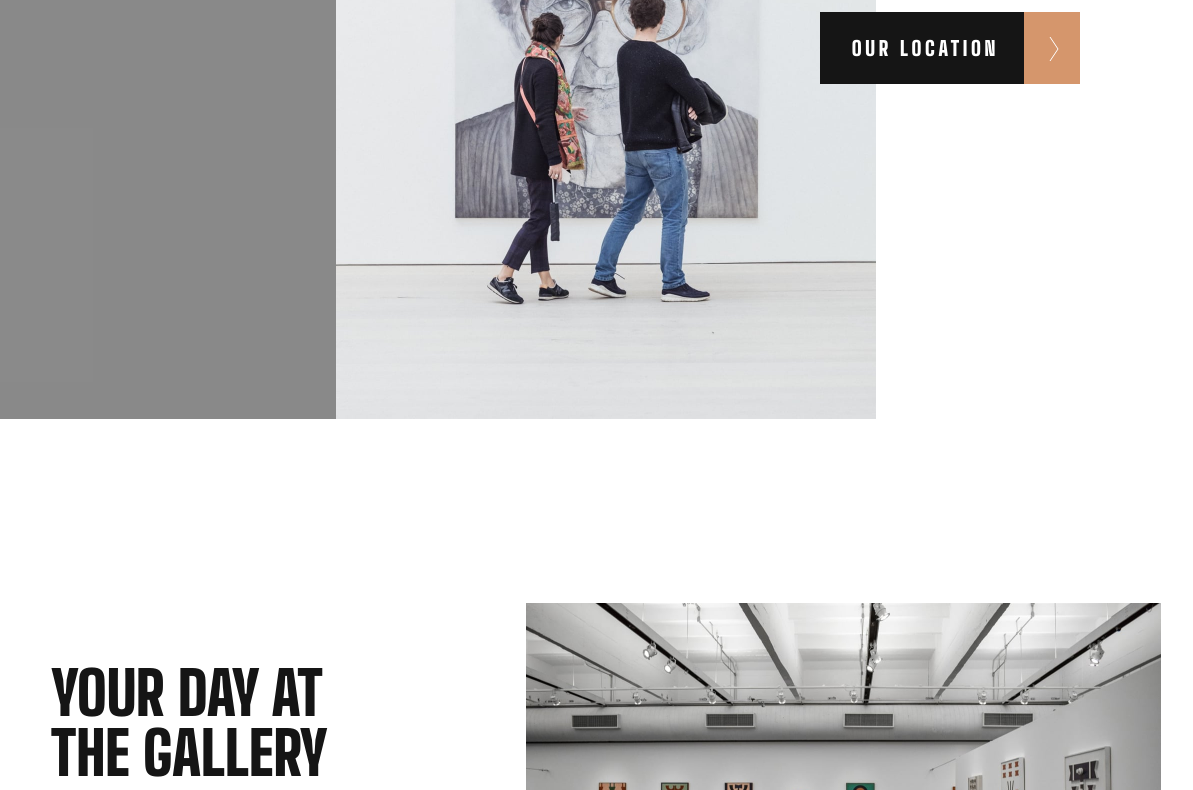
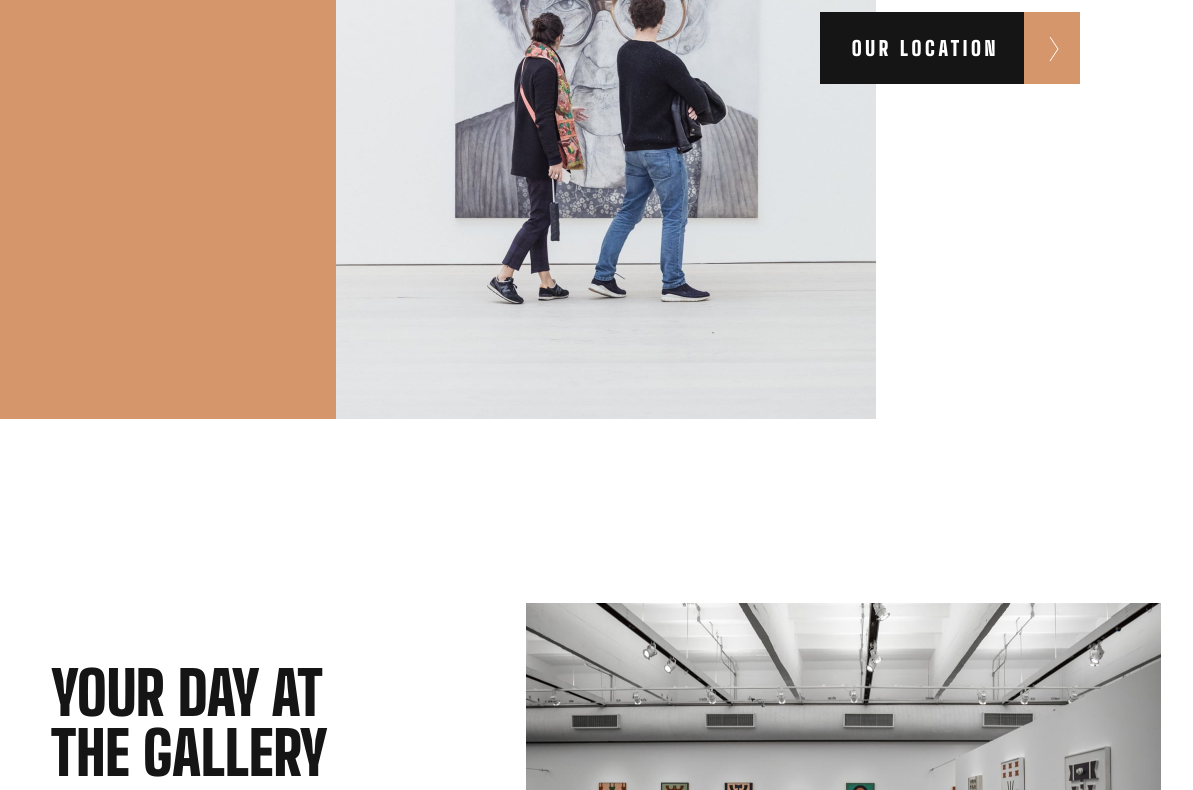
Before and after one commit to estebanp2022/Art-Gallery, a plain HTML site: page index.html in a window 1536 px wide. Shown: the part 381-1171 px from the top of the page, without its empty margins (162-1355 px from the left). Drawn offline with Linux system fonts and the light colour scheme.

Commit message:
Update index.css

```diff
--- a/index.css
+++ b/index.css
@@ -17,6 +17,10 @@ body {
   justify-content: center;
   align-items: center;
   flex-direction: column;
+}
+
+header {
+  margin-bottom: 120px;
 }
 
 img {
@@ -90,10 +94,6 @@ svg {
   padding-right: 16px;
 }
 
-header {
-  margin-bottom: 120px;
-}
-
 .box {
   margin-bottom: 16px;
 }
@@ -111,7 +111,6 @@ header {
 .box-5 {
   color: var(--white);
   background-color: var(--primary);
-  /* width: 343px; */
   height: 293px;
   padding: 48px 24px 0;
   margin-bottom: 120px;
@@ -296,7 +295,8 @@ footer {
     width: 2000px;
     position: absolute;
     right: 68.72%;
-    background-color: rgba(21, 21, 21, 0.5);
+    /* background-color: rgba(21, 21, 21, 0.5); */
+    background-color: var(--custom);
   }
 
   .hero-content p {
```
